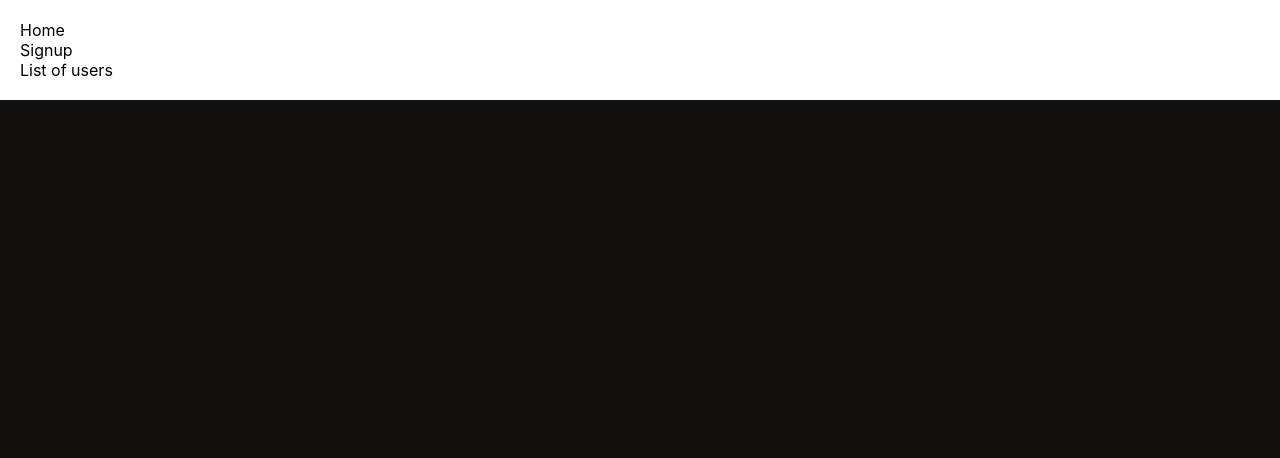
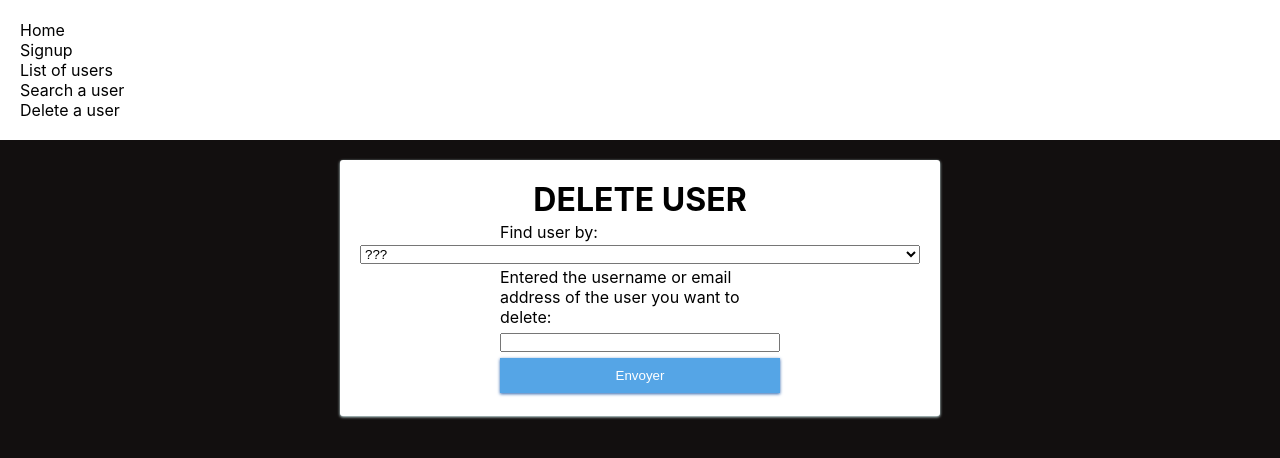
Before and after one commit to Bol2riZH/Groupomania, a React (Create React App) app in the folder frontend/: page /delete-user in a window 1280 px wide. Shown: the top 458 px of the page. Built offline with nearby package versions, Linux system fonts and the light colour scheme; the HTML template or start-up script is replaced by a standard one.

Commit message:
implement search and delete user

```diff
--- a/frontend/src/App.js
+++ b/frontend/src/App.js
@@ -1,11 +1,13 @@
 import React from 'react';
 import { BrowserRouter, Routes, Route } from 'react-router-dom';
 
+import Header from './layout/Header';
 import Home from './pages/BackendTest/Home';
+import Navigation from './components/Navigation';
 import Signup from './pages/BackendTest/Signup';
 import ListOfUsers from './pages/BackendTest/ListOfUsers';
-import Header from './layout/Header';
-import Navigation from './components/Navigation';
+import SearchUser from './pages/BackendTest/SearchUser';
+import DeleteUser from './pages/BackendTest/DeleteUser';
 
 function App() {
   return (
@@ -17,6 +19,8 @@ function App() {
         <Route path="/" element={<Home />} />
         <Route path="/signup" element={<Signup />} />
         <Route path="/list-of-user" element={<ListOfUsers />} />
+        <Route path="/search-user" element={<SearchUser />} />
+        <Route path="/delete-user" element={<DeleteUser />} />
       </Routes>
     </BrowserRouter>
   );
--- a/frontend/src/components/Navigation.js
+++ b/frontend/src/components/Navigation.js
@@ -16,6 +16,12 @@ const Navigation = () => {
         <NavLink to="/list-of-user">
           <li>List of users</li>
         </NavLink>
+        <NavLink to="/search-user">
+          <li>Search a user</li>
+        </NavLink>
+        <NavLink to="/delete-user">
+          <li>Delete a user</li>
+        </NavLink>
       </ul>
     </div>
   );
--- /dev/null
+++ b/frontend/src/pages/BackendTest/DeleteUser.js
@@ -0,0 +1,58 @@
+import React, { useState } from 'react';
+
+import axios from 'axios';
+import Card from '../../UI/Card';
+import Button from '../../UI/Button';
+
+const DeleteUser = () => {
+  const [user, setUser] = useState('');
+  const [findUserBy, setFindUserBy] = useState('');
+
+  const findUserByHandler = (e) => {
+    setFindUserBy(e.target.value);
+  };
+
+  const userHandler = (e) => {
+    setUser(e.target.value);
+  };
+
+  const dataToObj = (key, value) => {
+    if (key === 'username') return { username: value };
+    else return { email: value };
+  };
+
+  const submitHandler = (e) => {
+    e.preventDefault();
+    const data = dataToObj(findUserBy, user);
+
+    axios
+      .delete('http://localhost:4000/api/auth/', {
+        headers: {
+          'content-type': 'application/json',
+        },
+        data,
+      })
+      .then((res) => console.log(res.data));
+  };
+
+  return (
+    <Card>
+      <h1>DELETE USER</h1>
+      <form onSubmit={submitHandler}>
+        <label htmlFor="findUserBy">Find user by: </label>
+        <select id="findUserBy" onChange={findUserByHandler}>
+          <option value="">??? </option>
+          <option value="username">username</option>
+          <option value="email">email address</option>
+        </select>
+        <label htmlFor="user">
+          Entered the username or email address of the user you want to delete:
+        </label>
+        <input id="user" type="text" onChange={userHandler} />
+        <Button type="submit">Envoyer</Button>
+      </form>
+    </Card>
+  );
+};
+
+export default DeleteUser;
--- /dev/null
+++ b/frontend/src/pages/BackendTest/SearchUser.js
@@ -0,0 +1,52 @@
+import React, { useState } from 'react';
+import Card from '../../UI/Card';
+import Button from '../../UI/Button';
+import axios from 'axios';
+import { json } from 'react-router-dom';
+
+const SearchUser = () => {
+  const [user, setUser] = useState('');
+  const [findUserBy, setFindUserBy] = useState('');
+
+  const findUserByHandler = (e) => {
+    setFindUserBy(e.target.value);
+  };
+
+  const userHandler = (e) => {
+    setUser(e.target.value);
+  };
+
+  const dataToObj = (key, value) => {
+    if (key === 'username') return { username: value };
+    else return { email: value };
+  };
+
+  const submitHandler = (e) => {
+    e.preventDefault();
+    const data = dataToObj(findUserBy, user);
+    axios
+      .post('http://localhost:4000/api/auth/search-user/', data)
+      .then((res) => console.log(res.data));
+  };
+
+  return (
+    <Card>
+      <h1>SEARCH USER</h1>
+      <form onSubmit={submitHandler}>
+        <label htmlFor="findUserBy">Find user by: </label>
+        <select id="findUserBy" onChange={findUserByHandler}>
+          <option value="">??? </option>
+          <option value="username">username</option>
+          <option value="email">email address</option>
+        </select>
+        <label htmlFor="user">
+          Entered the username or email address of the user you want to delete:
+        </label>
+        <input id="user" type="text" onChange={userHandler} />
+        <Button type="submit">Envoyer</Button>
+      </form>
+    </Card>
+  );
+};
+
+export default SearchUser;
```
Also changed, not shown: 2 other files (tests, documents, lock files or other folders).
